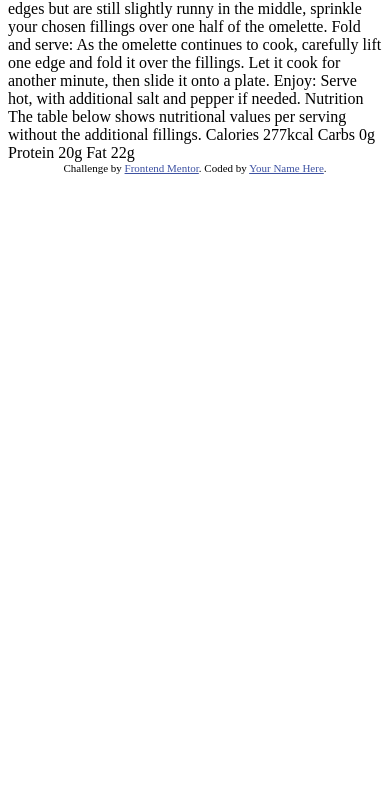
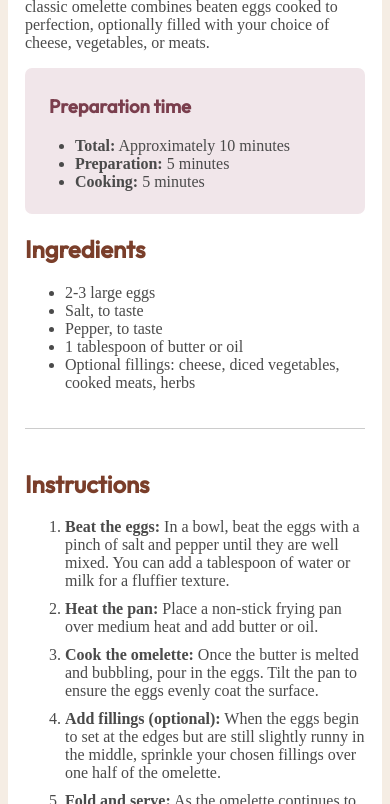
Before and after one commit to matt41108-art/recipe-page-main, a plain HTML site: page index.html in a window 390 px wide. Shown: the part 296-1100 px from the top of the page. Before the commit the page ends 844 px from the top, so only its background shows below. Drawn offline with Linux system fonts and the light colour scheme.

Commit message:
added chnages to the index and style files

```diff
--- a/index.html
+++ b/index.html
@@ -7,71 +7,93 @@
   <link rel="icon" type="image/png" sizes="32x32" href="./assets/images/favicon-32x32.png">
 
   <title>Frontend Mentor | Recipe page</title>
-
-  <!-- Feel free to remove these styles or customise in your own stylesheet 👍 -->
+  <link rel="stylesheet" href="style.css">
   <style>
     .attribution { font-size: 0.6875rem; text-align: center; }
     .attribution a { color: hsl(228, 45%, 44%); }
   </style>
 </head>
 <body>
+  <main class="content">
+    <div class="container">
+      <img class="omelete" src="assets/images/image-omelette.jpeg" alt="an omeltte">
+      <h1>Simple Omelette Recipe</h1>
 
-  Simple Omelette Recipe
+      <p>An easy and quick dish, perfect for any meal. This classic omelette combines beaten eggs cooked
+      to perfection, optionally filled with your choice of cheese, vegetables, or meats.</p>
 
-  An easy and quick dish, perfect for any meal. This classic omelette combines beaten eggs cooked
-  to perfection, optionally filled with your choice of cheese, vegetables, or meats.
+      <section class="prep_time">
+        <h3>Preparation time</h3>
+        <ul>
+          <li><span>Total:</span> Approximately 10 minutes</li>
+          <li><span>Preparation:</span> 5 minutes</li>
+          <li><span>Cooking:</span> 5 minutes</li>
+        </ul>
+      </section>
 
-  Preparation time
+      <section class="ingredients">
+        <h2>Ingredients</h2>
+        <ul>
+          <li>2-3 large eggs</li>
+          <li>Salt, to taste</li>
+          <li>Pepper, to taste</li>
+          <li>1 tablespoon of butter or oil</li>
+          <li>Optional fillings: cheese, diced vegetables, cooked meats, herbs</li>
+        </ul>
+      </section>
 
-  Total: Approximately 10 minutes
-  Preparation: 5 minutes
-  Cooking: 5 minutes
+      <hr>
 
-  Ingredients
+      <section class="instructions">
+        <h2>Instructions</h2>
+        <ol class="steps">
+          <li><span>Beat the eggs:</span> In a bowl, beat the eggs with a pinch of salt and pepper until they are well mixed.
+          You can add a tablespoon of water or milk for a fluffier texture.</li>
 
-  2-3 large eggs
-  Salt, to taste
-  Pepper, to taste
-  1 tablespoon of butter or oil
-  Optional fillings: cheese, diced vegetables, cooked meats, herbs
+          <li><span>Heat the pan:</span> Place a non-stick frying pan over medium heat and add butter or oil.</li>
 
-  Instructions
+          <li><span>Cook the omelette:</span> Once the butter is melted and bubbling, pour in the eggs. Tilt the pan to ensure
+          the eggs evenly coat the surface.</li>
 
-  Beat the eggs: In a bowl, beat the eggs with a pinch of salt and pepper until they are well mixed.
-  You can add a tablespoon of water or milk for a fluffier texture.
+          <li><span>Add fillings (optional):</span> When the eggs begin to set at the edges but are still slightly runny in the
+          middle, sprinkle your chosen fillings over one half of the omelette.</li>
 
-  Heat the pan: Place a non-stick frying pan over medium heat and add butter or oil.
+          <li><span>Fold and serve:</span> As the omelette continues to cook, carefully lift one edge and fold it over the
+          fillings. Let it cook for another minute, then slide it onto a plate.</li>
 
-  Cook the omelette: Once the butter is melted and bubbling, pour in the eggs. Tilt the pan to ensure
-  the eggs evenly coat the surface.
+          <li><span>Enjoy:</span> Serve hot, with additional salt and pepper if needed.</li>
+        </ol>
+      </section>
 
-  Add fillings (optional): When the eggs begin to set at the edges but are still slightly runny in the
-  middle, sprinkle your chosen fillings over one half of the omelette.
+      <hr>
 
-  Fold and serve: As the omelette continues to cook, carefully lift one edge and fold it over the
-  fillings. Let it cook for another minute, then slide it onto a plate.
-
-  Enjoy: Serve hot, with additional salt and pepper if needed.
-
-  Nutrition
-
-  The table below shows nutritional values per serving without the additional fillings.
-
-  Calories
-  277kcal
-
-  Carbs
-  0g
-
-  Protein
-  20g
-
-  Fat
-  22g
-
-  <footer class="attribution">
-    Challenge by <a href="https://www.frontendmentor.io?ref=challenge">Frontend Mentor</a>.
-    Coded by <a href="#">Your Name Here</a>.
-  </footer>
+      <section class="nutrition">
+        <h2>Nutrition</h2>
+        <p>The table below shows nutritional values per serving without the additional fillings.</p>
+        <div class="flex">
+            <div class="nutritional">
+              <p>Calories</p>
+              <hr>
+              <p>Carbs</p>
+              <hr>
+              <p>Protein</p>
+              <hr>
+              <p>Fat</p>
+              <hr>
+            </div>
+            <div class="value">
+              <p>277kcal</p>
+              <hr>
+              <p>0g</p>
+              <hr>
+              <p>20g</p>
+              <hr>
+              <p>22g</p>
+              <hr>
+            </div>
+        </div>
+      <section>
+    </div>
+  </main>
 </body>
 </html>
--- /dev/null
+++ b/style.css
@@ -0,0 +1,137 @@
+@font-face {
+  font-family: 'Outfit Thin';
+  src: url('assets/fonts/outfit/Outfit-VariableFont_wght.ttf') format('truetype');
+}
+
+@font-face {
+  font-family: 'Outfit Thin';
+  src: url('assets/fonts/outfit/static/Outfit-Black.ttf') format('truetype');
+}
+
+@font-face {
+  font-family: 'Outfit Thin';
+  src: url('assets/fonts/outfit/static/Outfit-Bold.ttf') format('truetype');
+}
+
+@font-face {
+  font-family: 'Outfit Thin';
+  src: url('assets/fonts/outfit/static/Outfit-Regular.ttf') format('truetype');
+}
+
+@font-face {
+  font-family: 'Outfit Thin';
+  src: url('assets/fonts/outfit/static/Outfit-Medium.ttf') format('truetype');
+}
+
+@font-face {
+  font-family: 'Young Serif';
+  src: url('assets/fonts/young-serif/YoungSerif-Regular.ttf') format('truetype');
+}
+
+body {
+  background-color: #F5EDE4;
+  display: flex;
+   justify-content: center;
+  align-items: center;
+}
+
+.content {
+  display: flex;
+  width: 590px;
+  padding: 14px 17px;
+  background-color: white;
+  min-height: 100vh;
+  border-radius: 10px;
+}
+
+.container {
+  display: flex;
+  flex-direction: column;
+}
+
+.omelete {
+  width: 100%;
+  object-fit: cover;
+  border-radius: 10px;
+}
+
+h1, h2, h3 {
+  font-family: Outfit thin, Arial;
+}
+
+h2 {
+  color: #7A3E2A;
+}
+
+.prep_time {
+  background-color: #F1E6EA;
+  padding: 7px 10px;
+  border-radius: 7px;
+}
+
+.prep_time > h3 {
+  color: #7A3E4D;
+  margin-left: 14px;
+}
+
+hr {
+  border: none;
+  height: 1px;
+  background-color: #ccc;
+  margin: 20px 0;
+}
+
+.flex {
+  display: flex;
+  justify-content: space-between;
+}
+
+.nutritional {
+  padding-left: 27px;
+  flex: 1;
+}
+
+.value {
+  padding-right: 100px;
+}
+
+.steps > li{
+  padding-bottom: 10px;
+  color: #4a4a4a;
+}
+
+span {
+  font-weight: bold;
+  color: #4a4a4a;
+}
+
+p, li {
+  font-family: Outfit;
+
+}
+
+.ingredients > ul {
+  color: #4a4a4a;
+}
+
+.value > p {
+  color: #7A3E2A;
+  font-weight: bold;
+}
+
+.prep_time > ul {
+  color: #4a4a4a;
+}
+
+p {
+  color: #4a4a4a;
+}
+
+@media (max-width: 600px) {
+  .content {
+    width: 100%;
+    padding: 14px 17px;
+    background-color: white;
+    border-radius: 10px;
+}
+}
```
